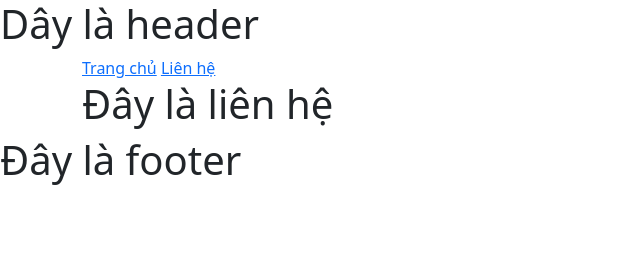
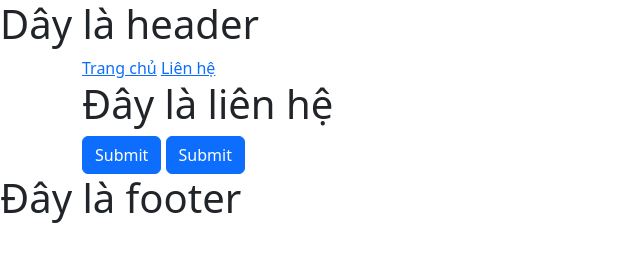
Before and after one commit to KhangLV2/angular, a plain HTML site: page buoi7.html at #!/lien-he in a window 1280 px wide. Shown: the whole page, without its empty margins (0-640 px from the left). Drawn offline with nearby package versions, Linux system fonts and the light colour scheme.

Commit message:
fix; code

```diff
--- a/view/b.html
+++ b/view/b.html
@@ -1,3 +1,5 @@
 <div>
     <h1>{{message}}</h1>
+    <button type="submit" class="btn btn-primary">Submit</button>
+    <button type="submit" class="btn btn-primary">Submit</button>
 </div>
```
